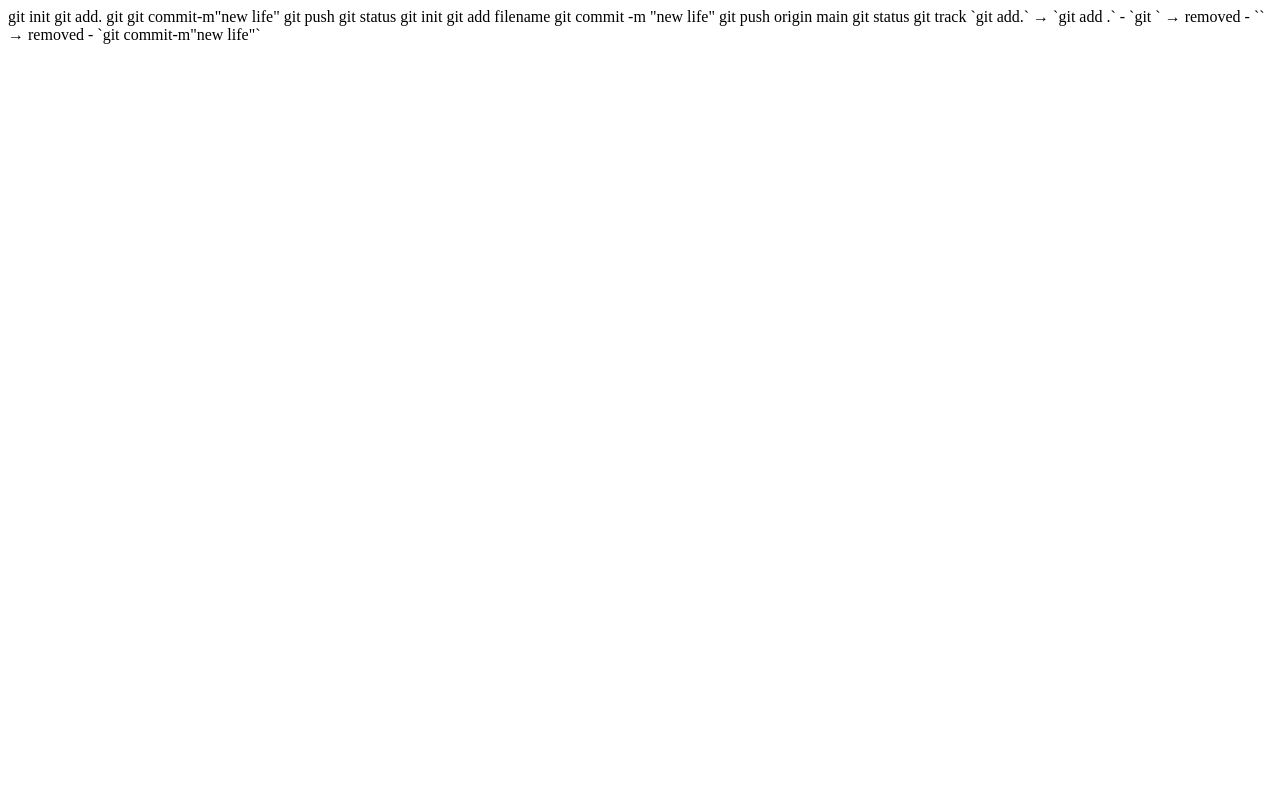
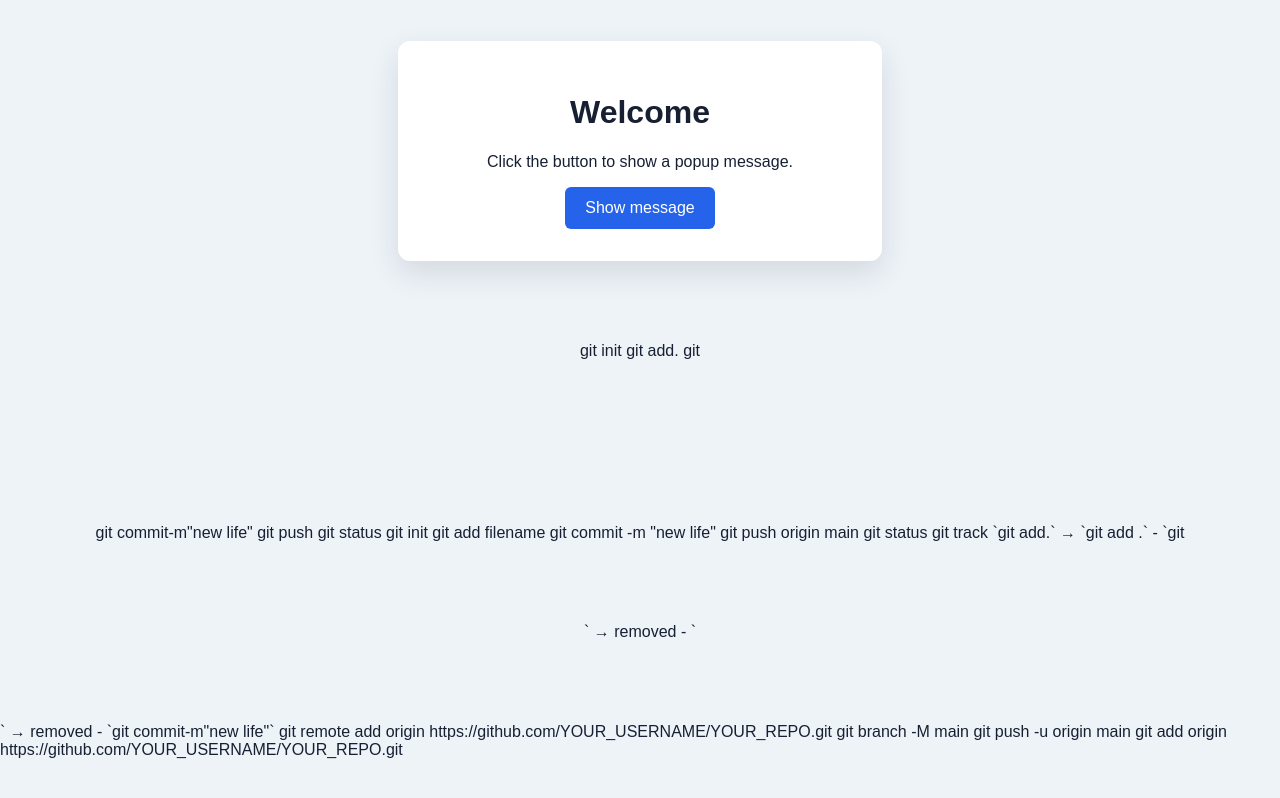
Before and after one commit to katariaanjali92-cpu/git-demo, a plain HTML site: page index.html in a window 1280 px wide. Drawn offline with Linux system fonts and the light colour scheme.

Commit message:
important

```diff
--- a/index.html
+++ b/index.html
@@ -1,3 +1,92 @@
+<!DOCTYPE html>
+<html lang="en">
+<head>
+	<meta charset="UTF-8">
+	<meta name="viewport" content="width=device-width, initial-scale=1.0">
+	<title>Popup Message</title>
+	<style>
+		:root {
+			font-family: Arial, sans-serif;
+			color: #172033;
+			background: #eef3f8;
+		}
+
+		body {
+			display: grid;
+			min-height: 100vh;
+			margin: 0;
+			place-items: center;
+		}
+
+		.card {
+			width: min(90%, 420px);
+			padding: 2rem;
+			text-align: center;
+			background: #ffffff;
+			border-radius: 12px;
+			box-shadow: 0 12px 30px rgb(23 32 51 / 12%);
+		}
+
+		button {
+			padding: 0.75rem 1.25rem;
+			color: #ffffff;
+			font: inherit;
+			background: #2563eb;
+			border: 0;
+			border-radius: 6px;
+			cursor: pointer;
+		}
+
+		button:hover {
+			background: #1d4ed8;
+		}
+
+		dialog {
+			width: min(85%, 360px);
+			padding: 1.5rem;
+			text-align: center;
+			border: 0;
+			border-radius: 10px;
+			box-shadow: 0 16px 40px rgb(23 32 51 / 25%);
+		}
+
+		dialog::backdrop {
+			background: rgb(23 32 51 / 55%);
+		}
+
+		.close-button {
+			margin-top: 1rem;
+			background: #475569;
+		}
+
+		.close-button:hover {
+			background: #334155;
+		}
+	</style>
+</head>
+<body>
+	<main class="card">
+		<h1>Welcome</h1>
+		<p>Click the button to show a popup message.</p>
+		<button id="open-popup" type="button">Show message</button>
+	</main>
+
+	<dialog id="message-popup" aria-labelledby="popup-title">
+		<h2 id="popup-title">Hello!</h2>
+		<p>This is your popup message.</p>
+		<button class="close-button" id="close-popup" type="button">Close</button>
+	</dialog>
+
+	<script>
+		const popup = document.querySelector('#message-popup');
+		const openButton = document.querySelector('#open-popup');
+		const closeButton = document.querySelector('#close-popup');
+
+		openButton.addEventListener('click', () => popup.showModal());
+		closeButton.addEventListener('click', () => popup.close());
+	</script>
+</body>
+</html>
 git init
 git add.
 git <commit-m>
@@ -17,3 +106,7 @@ git track
 - `git <commit-m>` → removed
 - `</commit-m>` → removed
 - `git commit-m"new life"`
+git remote add origin https://github.com/YOUR_USERNAME/YOUR_REPO.git
+git branch -M main
+git push -u origin main
+git add origin https://github.com/YOUR_USERNAME/YOUR_REPO.git
```
Also changed, not shown: 1 other file.
